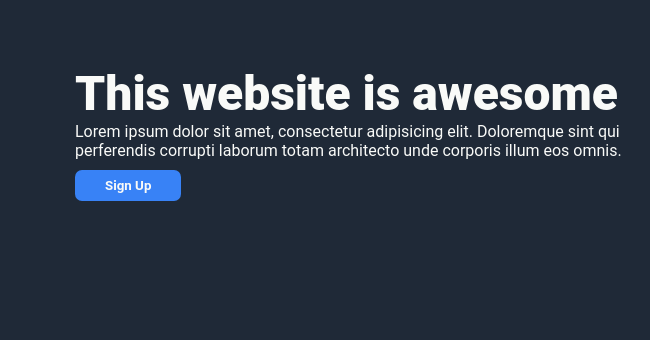
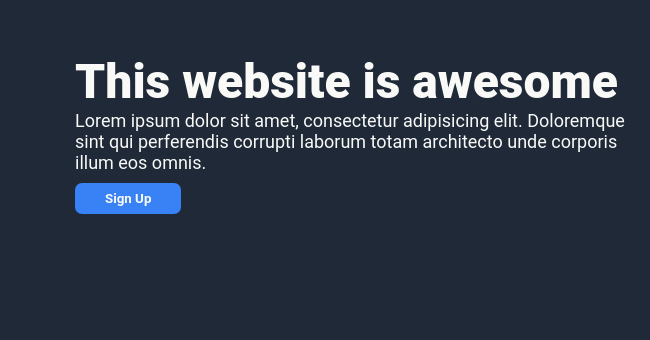
Before and after one commit to Kartohan/odin-landing-page, a plain HTML site: page index.html in a window 1280 px wide. Shown: the part 183-523 px from the top of the page, 0-650 px from the left. Drawn offline with Linux system fonts and the light colour scheme; grey boxes are pictures that could not be loaded.

Commit message:
Add comments and fix header

```diff
--- a/style.css
+++ b/style.css
@@ -1,8 +1,12 @@
+/* Deleting spaces and add fonts*/
+
 * {
     padding: 0;
     margin: 0;
     font-family: roboto, 'sans-serif';
 }
+
+/* Header Part */
 
 header {
     background-color: #1F2937;
@@ -33,6 +37,8 @@ ul {
 ul li a {
     text-decoration: none;
 }
+
+/* Header section part */
 
 .header-section-left h1 {
     font-size: 48px;
@@ -70,6 +76,12 @@ ul li a {
     font-weight: bold;
     margin-top: 10px;
 }
+
+.header-section .header-section-left p {
+    font-size: 18px;
+}
+
+/* Main Part */
 
 .main-info {
     display: flex;
```
